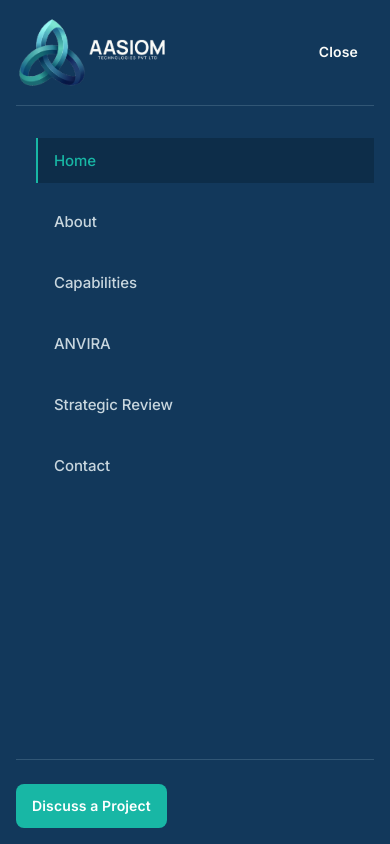
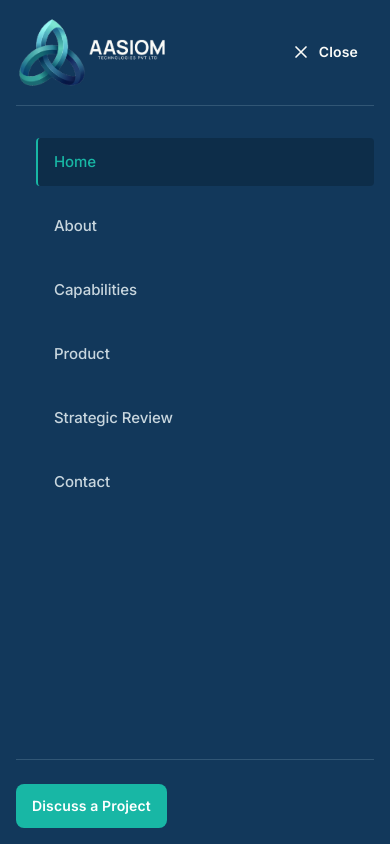
Before and after one commit to aasiom-tech/new_website-, a Next.js app: page / in a window 390 px wide. Both pictures are taken after a click on the button "Menu". Shown: the top 844 px of the page. Built offline with nearby package versions, Linux system fonts and the light colour scheme.

Commit message:
Fix responsive header mobile navigation and homepage hero

```diff
--- a/components/MobileNavigation.tsx
+++ b/components/MobileNavigation.tsx
@@ -2,7 +2,14 @@
 
 import Image from "next/image";
 import Link from "next/link";
-import { useCallback, useEffect, useRef, useState } from "react";
+import { usePathname } from "next/navigation";
+import {
+  useCallback,
+  useEffect,
+  useRef,
+  useState,
+} from "react";
+import { createPortal } from "react-dom";
 
 import {
   isNavigationItemActive,
@@ -20,14 +27,15 @@ const focusableSelector =
   'a[href], button:not([disabled]), [tabindex]:not([tabindex="-1"])';
 
 export function MobileNavigation({ pathname }: MobileNavigationProps) {
-  const [openPath, setOpenPath] = useState<string | null>(null);
+  const currentPathname = usePathname();
+  const [isMounted, setIsMounted] = useState(false);
+  const [isOpen, setIsOpen] = useState(false);
   const menuButtonRef = useRef<HTMLButtonElement>(null);
   const closeButtonRef = useRef<HTMLButtonElement>(null);
   const menuRef = useRef<HTMLDivElement>(null);
-  const isOpen = openPath === pathname;
 
   const closeMenu = useCallback((restoreFocus = true) => {
-    setOpenPath(null);
+    setIsOpen(false);
 
     if (restoreFocus) {
       requestAnimationFrame(() => menuButtonRef.current?.focus());
@@ -35,13 +43,27 @@ export function MobileNavigation({ pathname }: MobileNavigationProps) {
   }, []);
 
   useEffect(() => {
+    setIsMounted(true);
+  }, []);
+
+  useEffect(() => {
+    setIsOpen(false);
+  }, [currentPathname]);
+
+  useEffect(() => {
     if (!isOpen) {
       return;
     }
 
-    const previousOverflow = document.body.style.overflow;
+    const previousBodyOverflow = document.body.style.overflow;
+    const previousHtmlOverflow = document.documentElement.style.overflow;
+
     document.body.style.overflow = "hidden";
+    document.documentElement.style.overflow = "hidden";
+
+    const focusFrame = requestAnimationFrame(() => {
       closeButtonRef.current?.focus();
+    });
 
     function handleKeyDown(event: KeyboardEvent) {
       if (event.key === "Escape") {
@@ -76,39 +98,29 @@ export function MobileNavigation({ pathname }: MobileNavigationProps) {
     document.addEventListener("keydown", handleKeyDown);
 
     return () => {
-      document.body.style.overflow = previousOverflow;
+      cancelAnimationFrame(focusFrame);
+      document.body.style.overflow = previousBodyOverflow;
+      document.documentElement.style.overflow = previousHtmlOverflow;
       document.removeEventListener("keydown", handleKeyDown);
     };
   }, [closeMenu, isOpen]);
 
-  return (
-    <div className="lg:hidden">
-      <button
-        ref={menuButtonRef}
-        type="button"
-        className="type-button min-h-11 min-w-11 rounded-md border border-border-on-dark bg-surface-dark !px-4 !py-2.5 !text-text-on-dark transition-colors duration-200 hover:border-primary hover:bg-surface-dark-hover"
-        aria-expanded={isOpen}
-        aria-controls="mobile-site-navigation"
-        onClick={() => setOpenPath(isOpen ? null : pathname)}
-      >
-        Menu
-      </button>
-
+  const mobileMenu = isOpen ? (
     <div
       ref={menuRef}
       id="mobile-site-navigation"
       role="dialog"
       aria-modal="true"
       aria-label="Mobile navigation"
-        className="fixed inset-0 z-50 overflow-y-auto bg-surface-dark"
-        hidden={!isOpen}
+      className="fixed inset-0 min-h-[100svh] w-screen overflow-y-auto bg-surface-dark lg:hidden"
+      style={{ zIndex: 2147483647 }}
     >
-        <div className="container flex min-h-dvh flex-col py-4">
+      <div className="container flex min-h-[100svh] flex-col py-4">
         <div className="flex min-h-14 items-center justify-between gap-4 border-b border-header-divider pb-4">
           <Link
             href="/"
             aria-label="AASIOM Technologies home"
-              onNavigate={() => closeMenu(false)}
+            onClick={() => closeMenu(false)}
           >
             <Image
               src="/logos/aasiom-logo-light.png"
@@ -118,12 +130,25 @@ export function MobileNavigation({ pathname }: MobileNavigationProps) {
               className="h-auto w-[9.5rem] object-contain"
             />
           </Link>
+
           <button
             ref={closeButtonRef}
             type="button"
-              className="type-button min-h-11 min-w-11 rounded-md border border-border-on-dark bg-surface-dark !px-4 !py-2.5 !text-text-on-dark transition-colors duration-200 hover:border-primary hover:bg-surface-dark-hover"
+            className="type-button inline-flex min-h-11 min-w-11 items-center justify-center gap-2 rounded-md border border-border-on-dark bg-surface-dark !px-4 !py-2.5 !text-text-on-dark transition-colors duration-200 hover:border-primary hover:bg-surface-dark-hover"
+            aria-label="Close navigation menu"
             onClick={() => closeMenu()}
           >
+            <svg
+              aria-hidden="true"
+              viewBox="0 0 24 24"
+              className="h-5 w-5"
+              fill="none"
+              stroke="currentColor"
+              strokeWidth="2"
+              strokeLinecap="round"
+            >
+              <path d="M6 6l12 12M18 6L6 18" />
+            </svg>
             Close
           </button>
         </div>
@@ -138,12 +163,12 @@ export function MobileNavigation({ pathname }: MobileNavigationProps) {
                   <Link
                     href={item.href}
                     aria-current={isActive ? "page" : undefined}
-                      className={`type-navigation flex min-h-11 items-center border-l-2 px-4 py-3 no-underline transition-colors duration-200 ${
+                    className={`type-navigation flex min-h-12 items-center rounded-sm border-l-2 px-4 py-3 no-underline transition-colors duration-200 ${
                       isActive
                         ? "border-primary bg-surface-dark-hover font-semibold !text-primary"
                         : "border-transparent !text-text-on-dark-muted hover:border-primary hover:bg-surface-dark-hover hover:!text-text-on-dark"
                     }`}
-                      onNavigate={() => closeMenu(false)}
+                    onClick={() => closeMenu(false)}
                   >
                     {item.label}
                   </Link>
@@ -163,6 +188,34 @@ export function MobileNavigation({ pathname }: MobileNavigationProps) {
         </div>
       </div>
     </div>
+  ) : null;
+
+  return (
+    <div className="relative z-[110] flex shrink-0 lg:hidden">
+      <button
+        ref={menuButtonRef}
+        type="button"
+        className="type-button inline-flex min-h-11 min-w-11 shrink-0 items-center justify-center gap-2 rounded-md border border-border-on-dark bg-surface-dark !px-3.5 !py-2.5 !text-text-on-dark transition-colors duration-200 hover:border-primary hover:bg-surface-dark-hover active:bg-surface-dark-hover"
+        aria-expanded={isOpen}
+        aria-controls="mobile-site-navigation"
+        aria-label="Open navigation menu"
+        onClick={() => setIsOpen(true)}
+      >
+        <svg
+          aria-hidden="true"
+          viewBox="0 0 24 24"
+          className="h-5 w-5"
+          fill="none"
+          stroke="currentColor"
+          strokeWidth="2"
+          strokeLinecap="round"
+        >
+          <path d="M4 7h16M4 12h16M4 17h16" />
+        </svg>
+        <span>Menu</span>
+      </button>
+
+      {isMounted && mobileMenu ? createPortal(mobileMenu, document.body) : null}
     </div>
   );
 }
--- a/content/navigation.ts
+++ b/content/navigation.ts
@@ -20,8 +20,8 @@ export const primaryNavigation = [
   { label: "About", href: "/about" },
   { label: "Capabilities", href: "/#capabilities" },
   {
-    label: "ANVIRA",
-    href: "/product/anvira",
+    label: "Product",
+    href: "/product",
     includeChildren: true,
   },
   { label: "Strategic Review", href: "/strategic-review" },
--- a/styles/base.css
+++ b/styles/base.css
@@ -398,3 +398,123 @@ hr {
     transition: none !important;
   }
 }
+
+/* Mobile homepage hero layout matched to the supplied phone reference.
+   Desktop and tablet layouts remain unchanged. */
+@media (max-width: 47.99rem) {
+  .hero-section > .container {
+    display: grid;
+    grid-template-columns: minmax(0, 1.15fr) minmax(0, 0.85fr);
+    grid-template-rows: auto auto auto auto auto;
+    align-items: start;
+    column-gap: 0.65rem;
+    row-gap: 0.9rem;
+    padding-top: 1.25rem !important;
+    padding-bottom: 1rem !important;
+  }
+
+  .hero-section > .container > :first-child {
+    display: contents;
+  }
+
+  .hero-section > .container > :first-child > :nth-child(1) {
+    grid-column: 1;
+    grid-row: 1;
+    position: relative;
+    z-index: 2;
+    align-self: end;
+  }
+
+  .hero-section > .container > :first-child > .hero-heading {
+    grid-column: 1;
+    grid-row: 2;
+    position: relative;
+    z-index: 2;
+    max-width: none;
+    margin-top: 0.45rem !important;
+    font-size: clamp(2rem, 9.6vw, 2.6rem);
+    line-height: 0.99;
+    letter-spacing: -0.045em;
+    text-wrap: balance;
+  }
+
+  .hero-section > .container > .hero-visual {
+    grid-column: 2;
+    grid-row: 1 / span 2;
+    align-self: stretch;
+    width: calc(100% + var(--container-gutter));
+    min-height: 18rem !important;
+    margin-inline: 0 calc(var(--container-gutter) * -1);
+    overflow: hidden;
+  }
+
+  .hero-section > .container > .hero-visual::before,
+  .hero-section > .container > .hero-visual::after,
+  .hero-section > .container > .hero-visual .hero-orbit {
+    display: none;
+  }
+
+  .hero-section > .container > .hero-visual .hero-visual-image {
+    inset: 0 auto 0 50%;
+    width: auto !important;
+    max-width: none;
+    height: 100% !important;
+    object-fit: contain;
+    object-position: center;
+    transform: translateX(-55%);
+    transform-origin: center;
+    filter: none;
+    -webkit-mask-image: none;
+    mask-image: none;
+  }
+
+  .hero-section > .container > :first-child > :nth-child(3) {
+    grid-column: 1 / -1;
+    grid-row: 3;
+    margin-top: 0 !important;
+    font-size: 1.08rem;
+    line-height: 1.65;
+  }
+
+  .hero-section > .container > :first-child > :nth-child(4) {
+    grid-column: 1 / -1;
+    grid-row: 4;
+    display: grid;
+    grid-template-columns: repeat(2, minmax(0, 1fr));
+    gap: 0.55rem;
+    margin-top: 0.35rem !important;
+  }
+
+  .hero-section > .container > :first-child > :nth-child(4) > * {
+    width: 100%;
+    min-width: 0;
+    justify-content: center;
+    padding-inline: 0.7rem;
+    text-align: center;
+  }
+
+  .hero-section > .container > :first-child > :nth-child(5) {
+    grid-column: 1 / -1;
+    grid-row: 5;
+    margin-top: 0.15rem !important;
+  }
+
+  .proof-marquee-viewport {
+    padding-block: 0.85rem;
+  }
+}
+
+@media (max-width: 22rem) {
+  .hero-section > .container {
+    grid-template-columns: minmax(0, 1.2fr) minmax(0, 0.8fr);
+    column-gap: 0.4rem;
+  }
+
+  .hero-section > .container > :first-child > .hero-heading {
+    font-size: 1.9rem;
+  }
+
+  .hero-section > .container > .hero-visual {
+    min-height: 16.5rem !important;
+  }
+}
```
Lines whose indentation alone changed are shown as unchanged.
